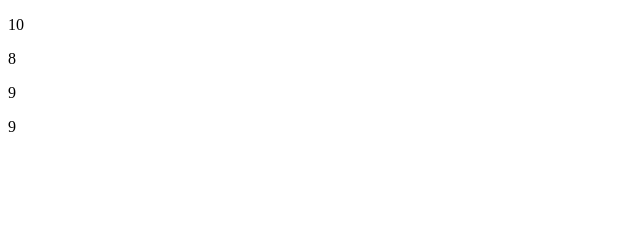
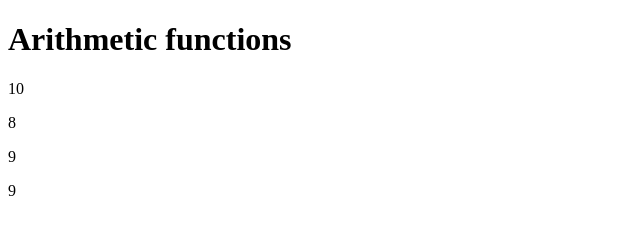
Before and after one commit to PhuongTring/Practice_function, a plain HTML site: page index.html in a window 1280 px wide. Shown: the whole page, without its empty margins (0-640 px from the left). Drawn offline with Linux system fonts and the light colour scheme.

Commit message:
modified

```diff
--- a/index.html
+++ b/index.html
@@ -7,6 +7,7 @@
     <title>Practising Functions </title>
 </head>
 <body>
+    <h1>Arithmetic functions</h1>
     <p id="cong"></p>
     <p id="tru"></p>
     <p id="nhan"></p>
```
